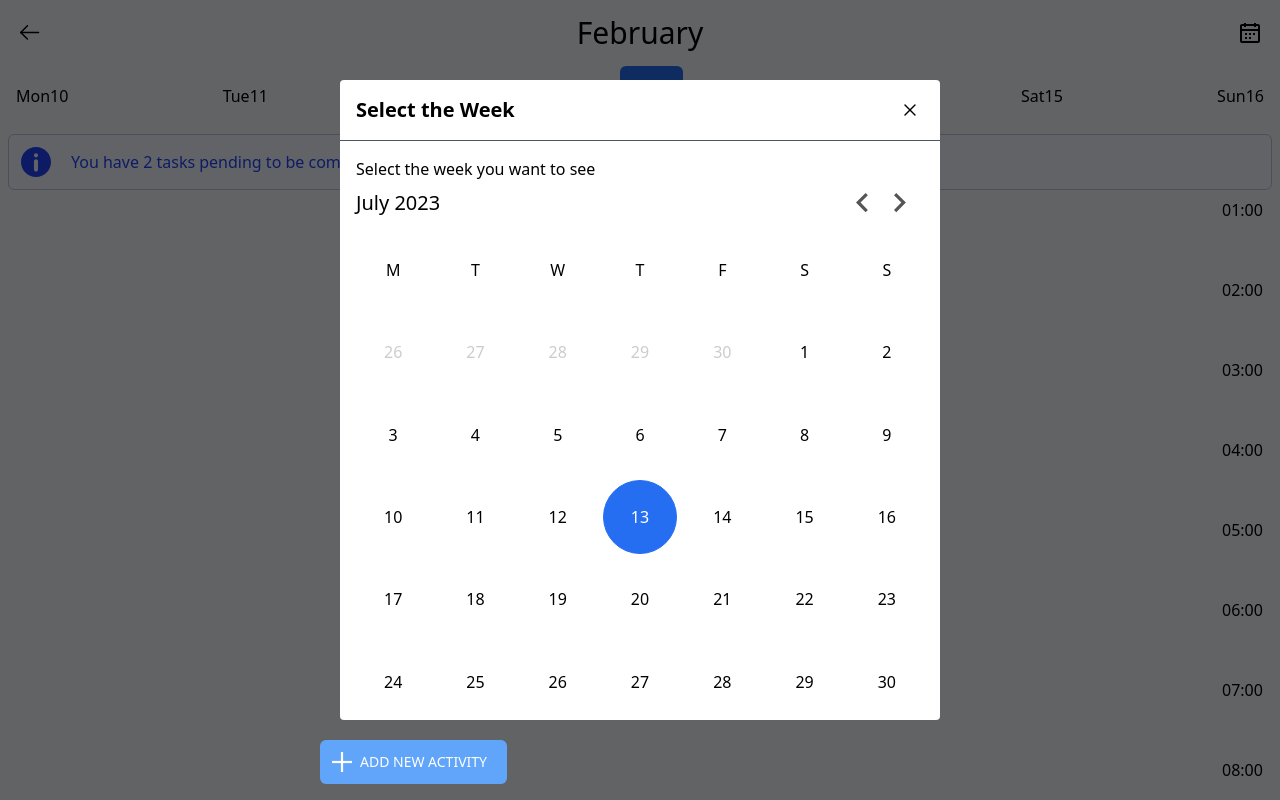
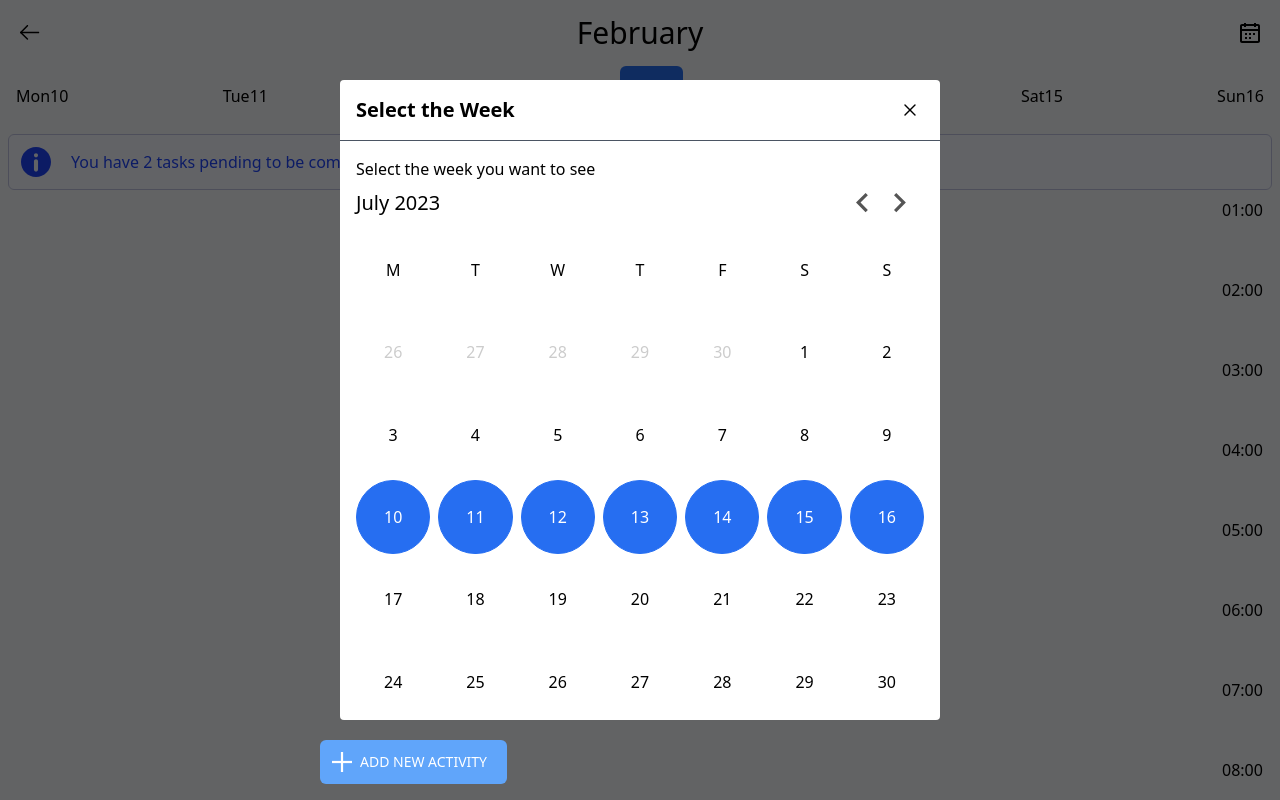
Before and after one commit to marcromotarre/thetodolist, a React (Vite) app: page /tasks in a window 1280 px wide. Both pictures are taken after a click on the button 1249 px from the left and 33 px from the top of the page. Built offline with nearby package versions, Linux system fonts and the light colour scheme.

Commit message:
change date

```diff
--- a/src/components/common/calendar/Calendar.tsx
+++ b/src/components/common/calendar/Calendar.tsx
@@ -5,10 +5,14 @@ import { CalendarIcon, LeftIcon, RightIcon } from "../icons";
 
 export default function Calendar({
   date = new Date(),
-  completed = true,
+  completed = false,
+  selection = "day",
+  onClick = () => {},
 }: {
   date?: Date;
   completed?: boolean;
+  selection?: "day" | "week";
+  onClick?: (date?: Date) => void;
 }) {
   const currentDate = new Date();
   const [dateSelected, setSelectedDate] = useState(date);
@@ -52,6 +56,7 @@ export default function Calendar({
 
   function clickOnDay(date: Date) {
     setSelectedDate(date);
+    onClick(date);
   }
 
   let days = [
@@ -80,19 +85,15 @@ export default function Calendar({
     ...Array.from({ length: 42 - days.length }, (_, index) => {
       if (!completed) return null;
       const lastDay = datesThisMonth[datesThisMonth.length - 1];
-      console.log(lastDay, lastDay.getDay());
       const newDate = new Date(lastDay);
       newDate.setDate(newDate.getDate() + (index + 1));
-      console.log("--------------");
-
-      console.log("newDate", newDate);
-      console.log("---------------");
-
       return lastDay.getDay() !== 0 && index <= 6 - lastDay.getDay()
         ? newDate
         : null;
     }),
   ];
+
+  const weekD = weekDays(dateSelected);
 
   return (
     <div className="grid grid-cols-1 gap-y-4">
@@ -132,19 +133,25 @@ export default function Calendar({
         <Typography className="justify-self-center self-center aspect-square">
           S
         </Typography>
-        {days.map((day, index) => (
+        {days.map((day, index) => {
+          return (
             <>
               {day ? (
                 <button
                   disabled={day.getMonth() !== monthSelected}
                   style={
+                    (selection == "day" &&
                       dateSelected.getMonth() === monthSelected &&
                       dateSelected.getFullYear() === yearSelected &&
                       dateSelected.getDate() === day.getDate() &&
-                  dateSelected.getMonth() === day.getMonth()
+                      dateSelected.getMonth() === day.getMonth()) ||
+                    (selection == "week" && isDayIncluded(weekD, day))
                       ? {
                           borderRadius: "100%",
-                        backgroundColor: "#266EF1",
+                          backgroundColor:
+                            dateSelected.getMonth() === day?.getMonth()
+                              ? "#266EF1"
+                              : "#CCC",
                           border: "1px solid #266EF1",
                           width: "100%",
                           color: "white",
@@ -174,7 +181,8 @@ export default function Calendar({
                 <div key={`calendar-day-${index}`}></div>
               )}
             </>
-        ))}
+          );
+        })}
       </div>
     </div>
   );
@@ -196,13 +204,48 @@ function getDaysInMonth(month: number, year: number) {
   return days;
 }
 
-const getWeek = (date) => {
+const getWeek = (date: Date) => {
   const janFirst = new Date(date.getFullYear(), 0, 1);
   return Math.ceil(
     ((date.getTime() - janFirst.getTime()) / 86400000 + janFirst.getDay()) / 7,
   );
 };
 
-const isSameWeek = (dateA, dateB) => {
+const isSameWeek = (dateA: Date, dateB: Date) => {
   return getWeek(dateA) === getWeek(dateB);
 };
+
+function weekDays(date: Date): Date[] {
+  let _date = new Date(date);
+  var week = new Array();
+  // Starting Monday not Sunday
+  _date.setDate(
+    _date.getDay() == 0
+      ? _date.getDate() - 7 + 1
+      : _date.getDate() - _date.getDay() + 1,
+  );
+  for (var i = 0; i < 7; i++) {
+    week.push(new Date(_date));
+    _date.setDate(_date.getDate() + 1);
+  }
+  return week;
+}
+
+function isDayIncluded(days: Date[], day: Date) {
+  let found = false;
+  let a = day;
+  days.forEach((d) => {
+    if (isSameDay(d, day)) {
+      found = true;
+    }
+  });
+  return found;
+}
+
+function isSameDay(d1: Date, d2: Date) {
+  return (
+    d1.getDate() === d2.getDate() &&
+    d1.getFullYear() === d2.getFullYear() &&
+    d1.getMonth() === d2.getMonth()
+  );
+}
--- a/src/components/modals/ChangeWeekModal.tsx
+++ b/src/components/modals/ChangeWeekModal.tsx
@@ -11,6 +11,11 @@ import Typography from "../common/typography/Typography";
 export default function ChangeWeekModal({
   onClose = () => {},
 }: ComponentProps) {
+  function onClickDay(date?: Date) {
+    if (date) {
+      onClose(date);
+    } else onClose();
+  }
   return (
     <>
       <Modal onClose={onClose}>
@@ -18,7 +23,7 @@ export default function ChangeWeekModal({
         <Modal.Body>
           <div className="grid grid-cols-1 gap-y-2">
             <Typography>Select the week you want to see</Typography>
-            <Calendar />
+            <Calendar completed selection="week" onClick={onClickDay} />
           </div>
         </Modal.Body>
       </Modal>
@@ -27,5 +32,5 @@ export default function ChangeWeekModal({
 }
 
 type ComponentProps = {
-  onClose?: VoidFunction;
+  onClose?: (date?: Date) => VoidFunction;
 };
--- a/src/pages/TasksPage.tsx
+++ b/src/pages/TasksPage.tsx
@@ -32,13 +32,18 @@ function convertHour(hour: number) {
   return `${hour}:00`;
 }
 
-function dates(current: Date): Date[] {
+function weekDays(date: Date): Date[] {
+  let _date = new Date(date);
   var week = new Array();
   // Starting Monday not Sunday
-  current.setDate(current.getDate() - current.getDay() + 1);
+  _date.setDate(
+    _date.getDay() == 0
+      ? _date.getDate() - 7 + 1
+      : _date.getDate() - _date.getDay() + 1,
+  );
   for (var i = 0; i < 7; i++) {
-    week.push(new Date(current));
-    current.setDate(current.getDate() + 1);
+    week.push(new Date(_date));
+    _date.setDate(_date.getDate() + 1);
   }
   return week;
 }
@@ -71,13 +76,15 @@ export default function TasksPage() {
     useState(false);
 
   const [isChangeWeekModalOpened, setIsChangeWeekModalOpened] = useState(false);
-  const week = dates(new Date());
+  const week = weekDays(selectedDay);
   const tasks = getTasksData(TasksData);
 
   const todayTasks = tasks.filter(
     (task: TaskType) =>
       new Date(task.start).toDateString() === selectedDay.toDateString(),
   );
+
+  console.log(selectedDay);
 
   return (
     <div className="grid grid-cols-1 gap-y-2 grid-rows-[50px_60px_calc(100vh_-_150px)]">
@@ -154,7 +161,14 @@ export default function TasksPage() {
         />
       )}
       {isChangeWeekModalOpened && (
-        <ChangeWeekModal onClose={() => setIsChangeWeekModalOpened(false)} />
+        <ChangeWeekModal
+          onClose={(date) => {
+            if (date) {
+              setSelectedDay(date);
+            }
+            setIsChangeWeekModalOpened(false);
+          }}
+        />
       )}
     </div>
   );
```
Lines whose indentation alone changed are shown as unchanged.
